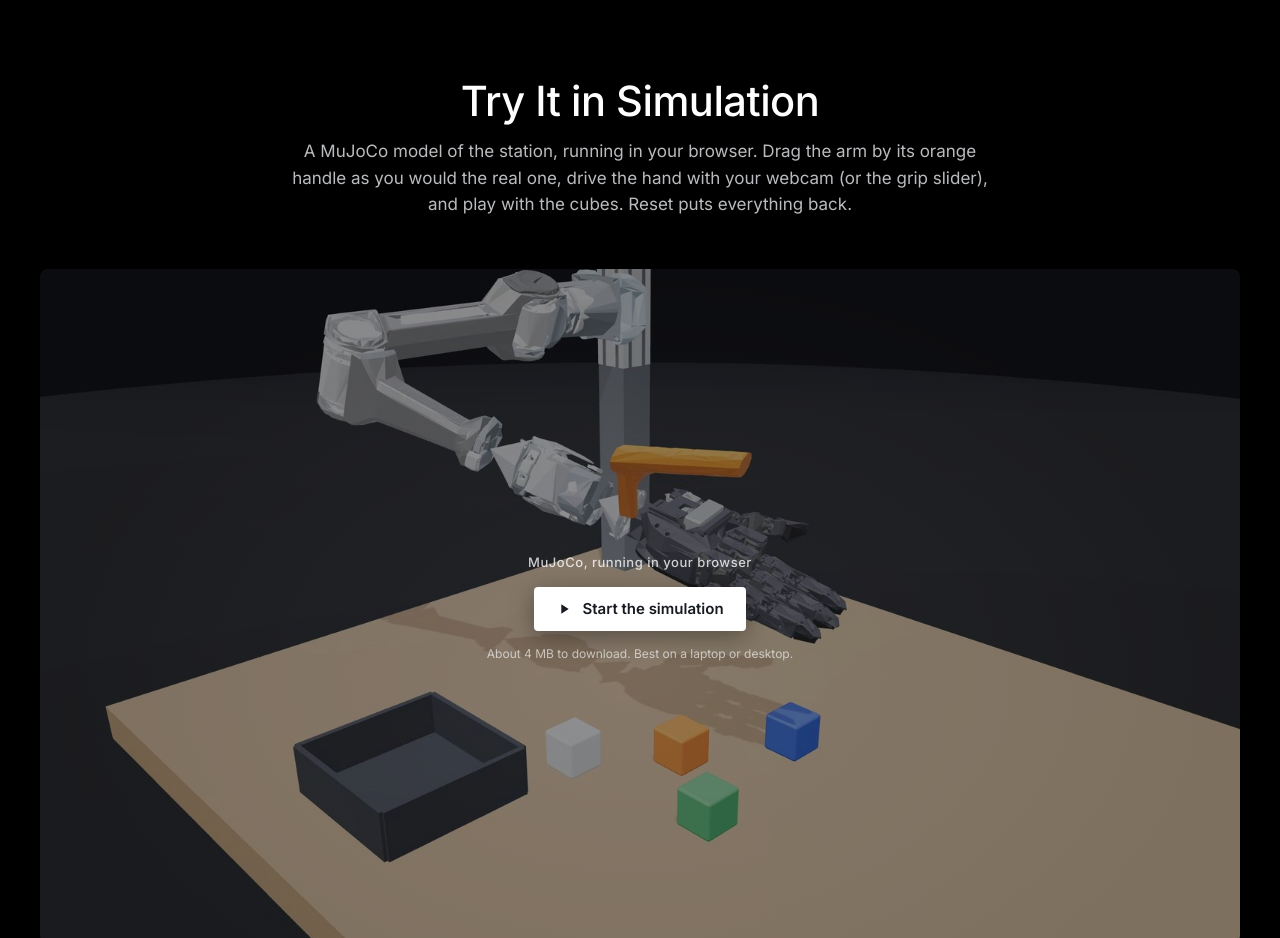
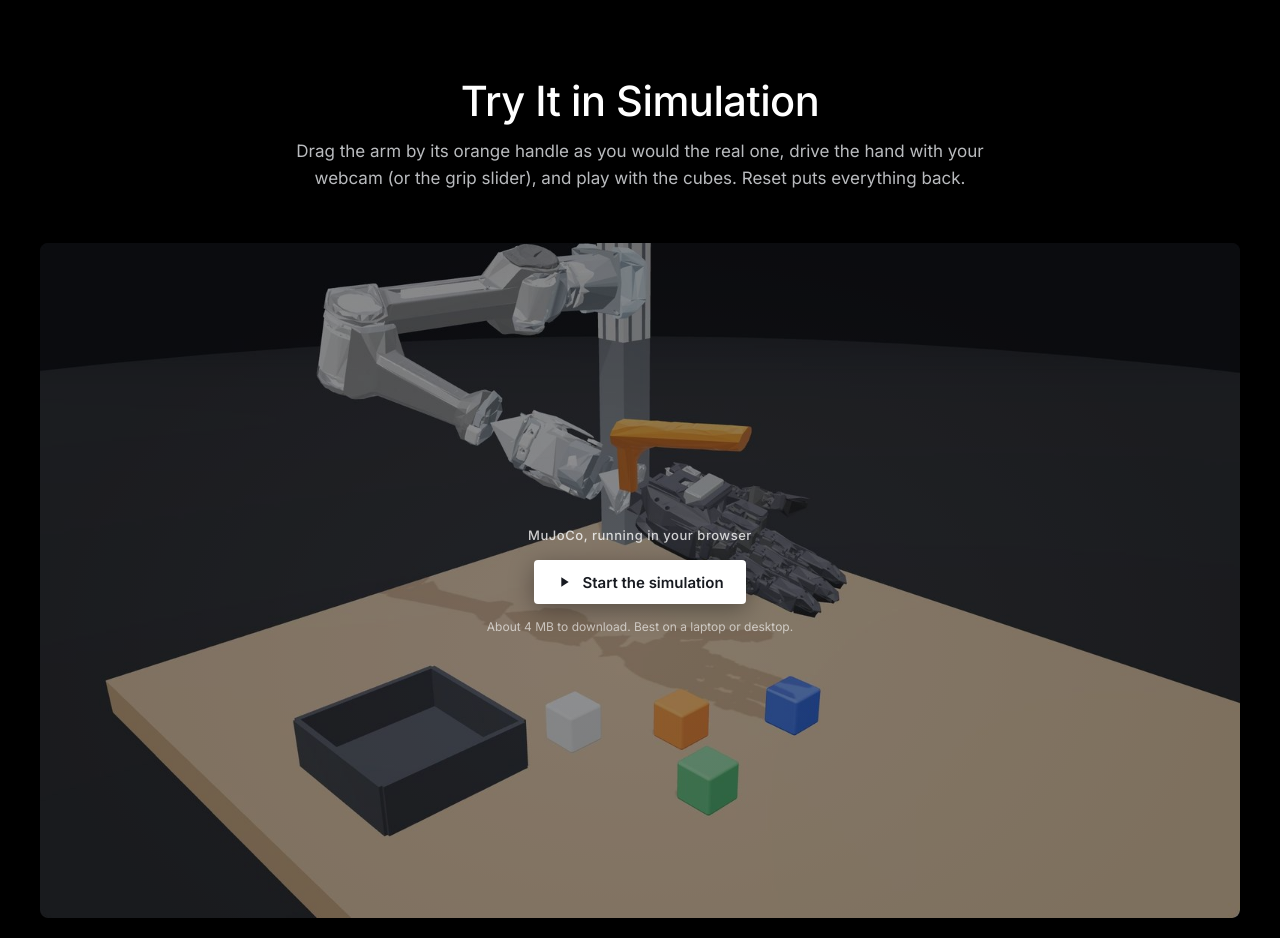
Before and after one commit to DexDirect/dexdirect, a plain HTML site: page index.html in a window 1280 px wide. Shown: the part 4140-5078 px from the top of the page. Drawn offline with Linux system fonts and the light colour scheme.

Commit message:
Drop the opening sentence of the simulation subtitle
Co-Authored-By: Claude Opus 5.5 <noreply@anthropic.com>

```diff
--- a/index.html
+++ b/index.html
@@ -259,7 +259,7 @@
     <div class="container">
       <div class="head center">
         <h2 class="title">Try It in Simulation</h2>
-        <p class="subtitle">A MuJoCo model of the station, running in your browser. Drag the arm by its orange handle as you would the real one, drive the hand with your webcam (or the grip slider), and play with the cubes. Reset puts everything back.</p>
+        <p class="subtitle">Drag the arm by its orange handle as you would the real one, drive the hand with your webcam (or the grip slider), and play with the cubes. Reset puts everything back.</p>
       </div>
       <div id="viewer-3d" class="viewer-3d is-empty" data-module="static/js/playground.js"
            role="region" aria-label="Interactive simulation">
```
